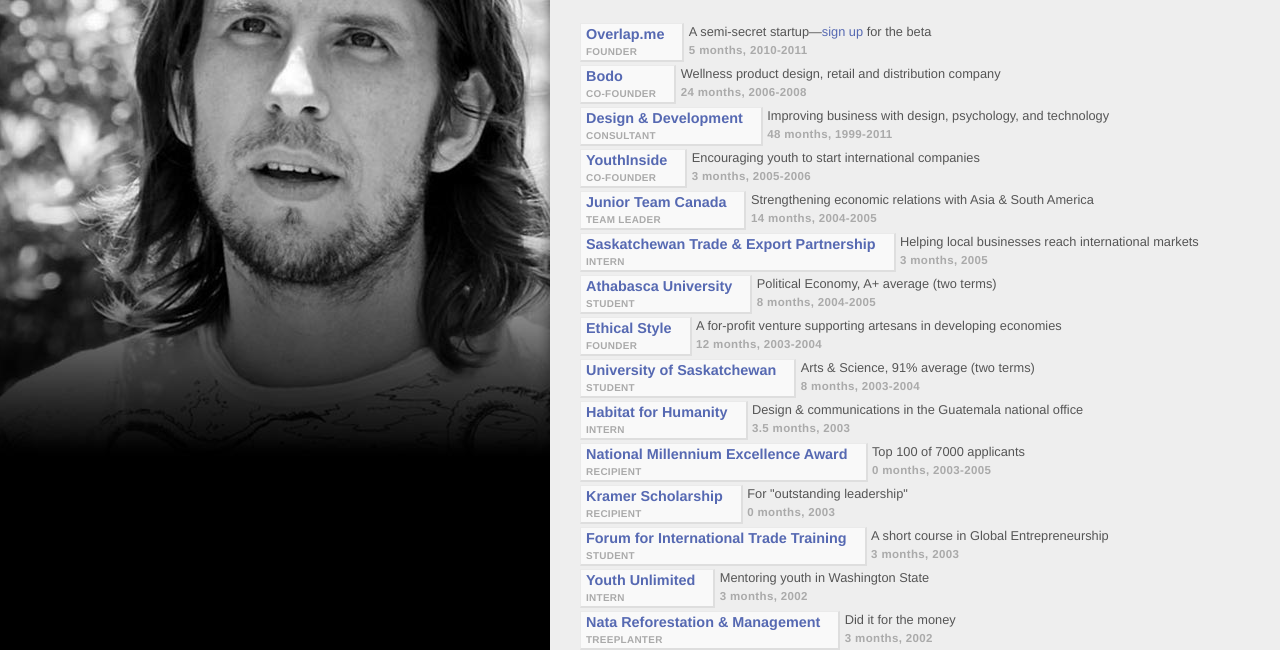
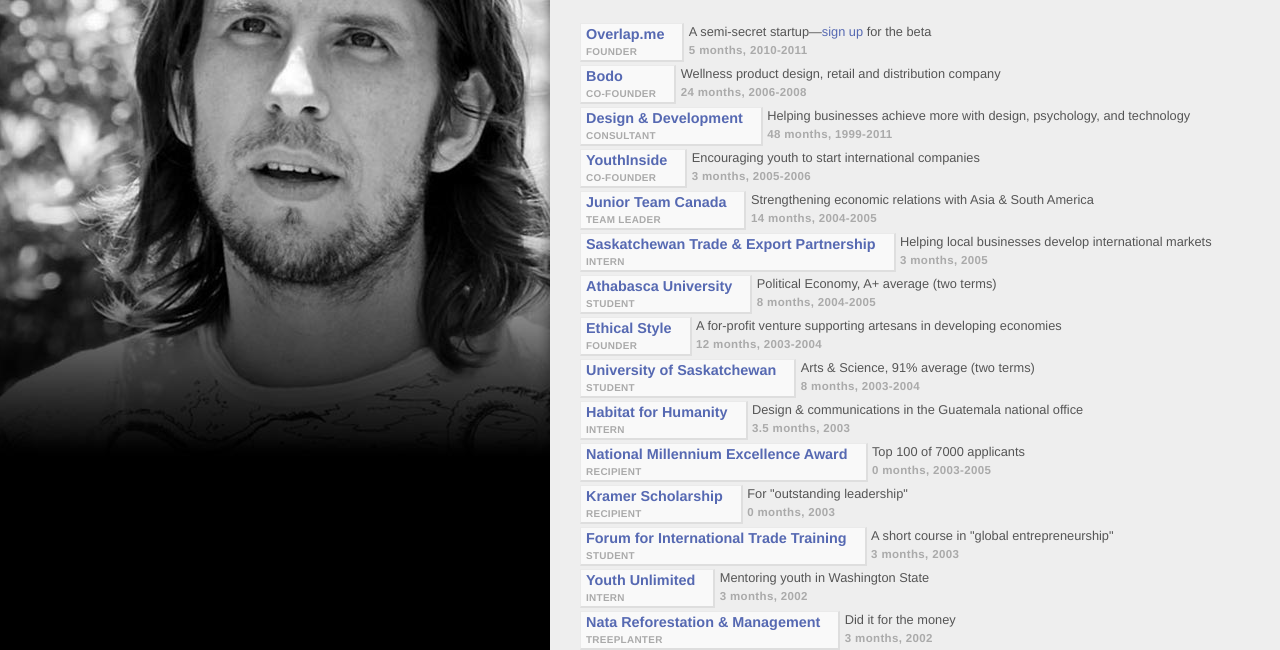
Before and after one commit to mhuebert/KineticHeat, a Jekyll site: the page built from index.html, in a window 1280 px wide. Shown: the part 136-786 px from the top of the page. Built offline with Jekyll 4.4.1, drawn with Linux system fonts in a browser that asks for light colours.

Commit message:
Wording changes

```diff
--- a/_config.yml
+++ b/_config.yml
@@ -36,7 +36,7 @@
   - categories: [ cv, education ]
     name: Forum for International Trade Training
     title: student
-    detail: A short course in Global Entrepreneurship
+    detail: A short course in "global entrepreneurship"
     length: 3
     years: 2003
     date: 2003-06
@@ -89,7 +89,7 @@
   - categories: [ cv, entrepreneurial, technical ]
     name: Design & Development
     title: Consultant
-    detail: Improving business with design, psychology, and technology
+    detail: Helping businesses achieve more with design, psychology, and technology
     length: 48
     years: 1999-2011
     date: 2008-01
@@ -107,7 +107,7 @@
     name: Saskatchewan Trade & Export Partnership
     title: intern
     locations: Saskatoon, Canada
-    detail: Helping local businesses reach international markets
+    detail: Helping local businesses develop international markets
     length: 3
     years: 2005
     date: 2005-08
```
